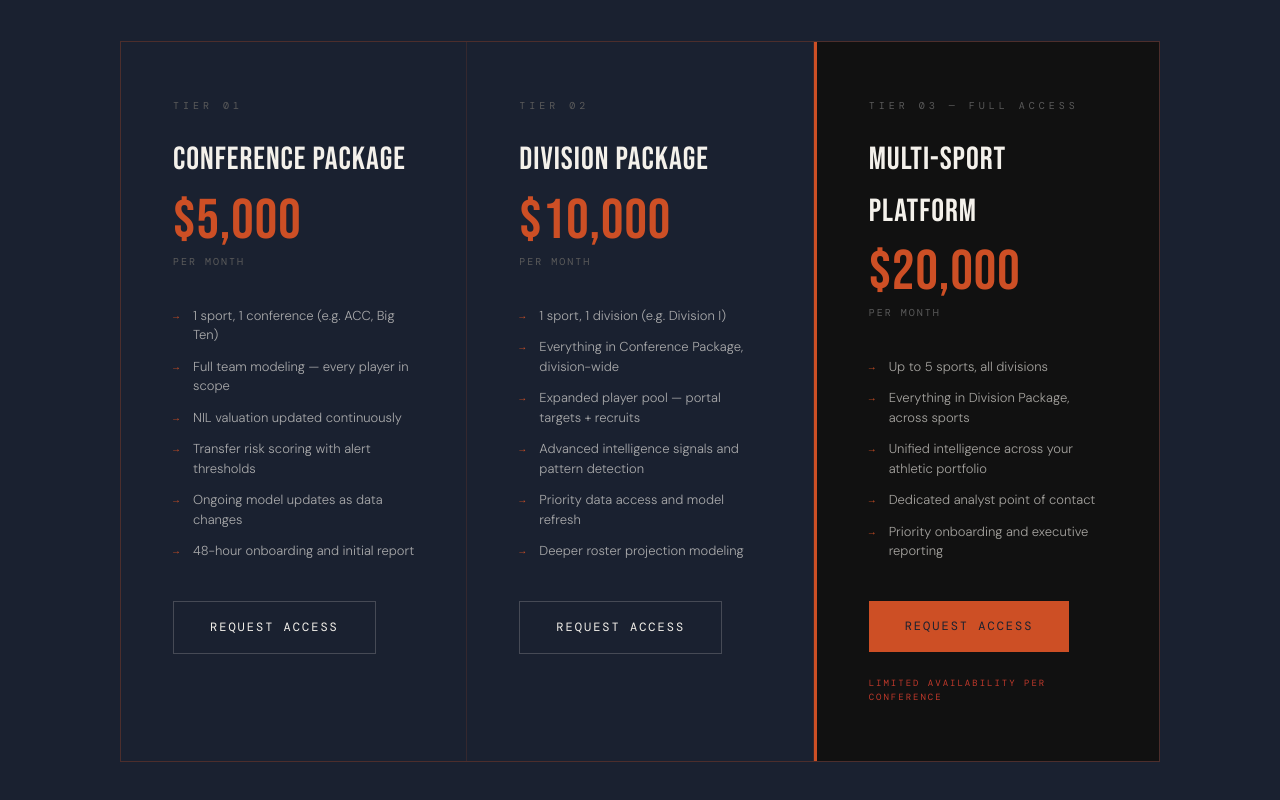
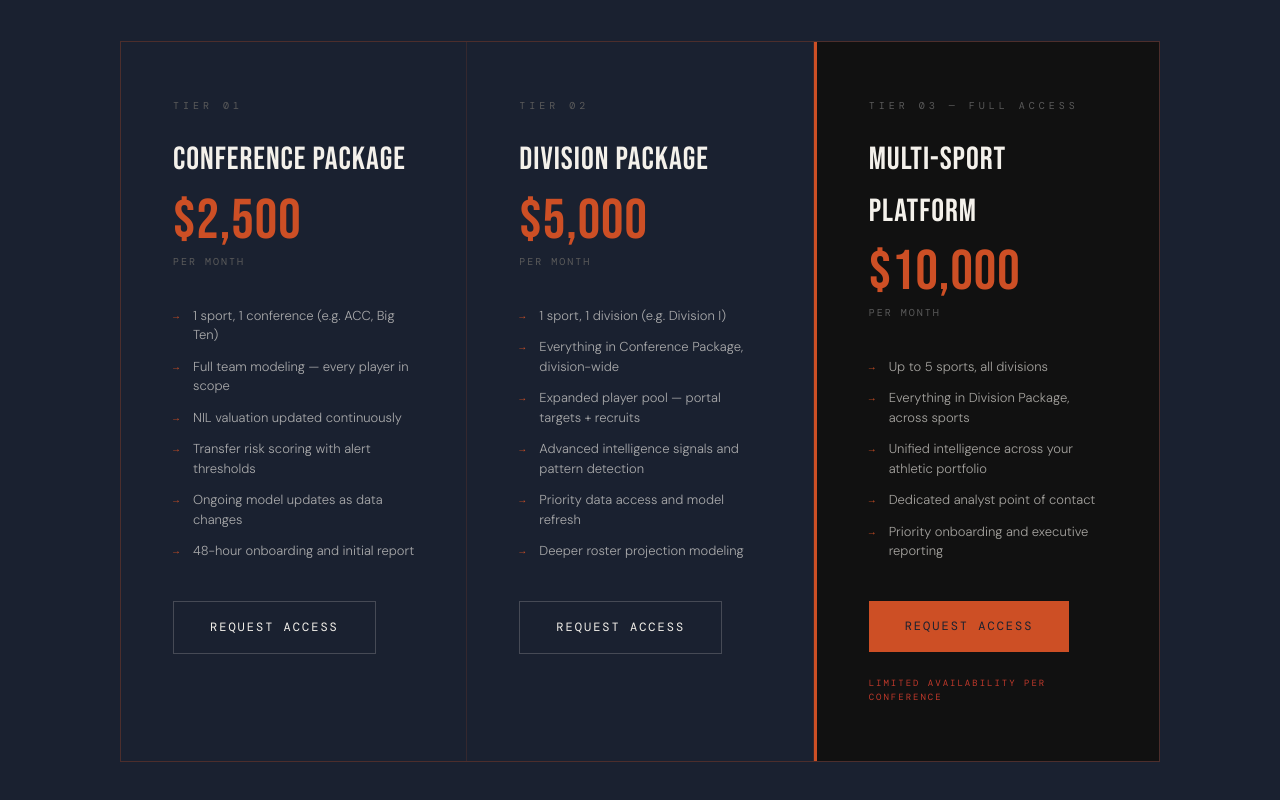
Before and after one commit to Solis-Consulting/rt4athletics-website, a plain HTML site: page index.html in a window 1280 px wide. Shown: the part 9248-10048 px from the top of the page. Drawn offline with nearby package versions, Linux system fonts and the light colour scheme.

Commit message:
Halve subscription tier prices on pricing section
Made-with: Cursor

```diff
--- a/index.html
+++ b/index.html
@@ -1321,7 +1321,7 @@
     <div class="pricing-card">
       <div class="pricing-tier">Tier 01</div>
       <div class="pricing-name">Conference Package</div>
-      <div class="pricing-price">$5,000</div>
+      <div class="pricing-price">$2,500</div>
       <div class="pricing-period">per month</div>
       <ul class="pricing-features">
         <li>1 sport, 1 conference (e.g. ACC, Big Ten)</li>
@@ -1336,7 +1336,7 @@
     <div class="pricing-card">
       <div class="pricing-tier">Tier 02</div>
       <div class="pricing-name">Division Package</div>
-      <div class="pricing-price">$10,000</div>
+      <div class="pricing-price">$5,000</div>
       <div class="pricing-period">per month</div>
       <ul class="pricing-features">
         <li>1 sport, 1 division (e.g. Division I)</li>
@@ -1351,7 +1351,7 @@
     <div class="pricing-card featured">
       <div class="pricing-tier">Tier 03 — Full Access</div>
       <div class="pricing-name">Multi-Sport Platform</div>
-      <div class="pricing-price">$20,000</div>
+      <div class="pricing-price">$10,000</div>
       <div class="pricing-period">per month</div>
       <ul class="pricing-features">
         <li>Up to 5 sports, all divisions</li>
```
Also changed, not shown: rt4athletics.html (+3 -3 lines).
